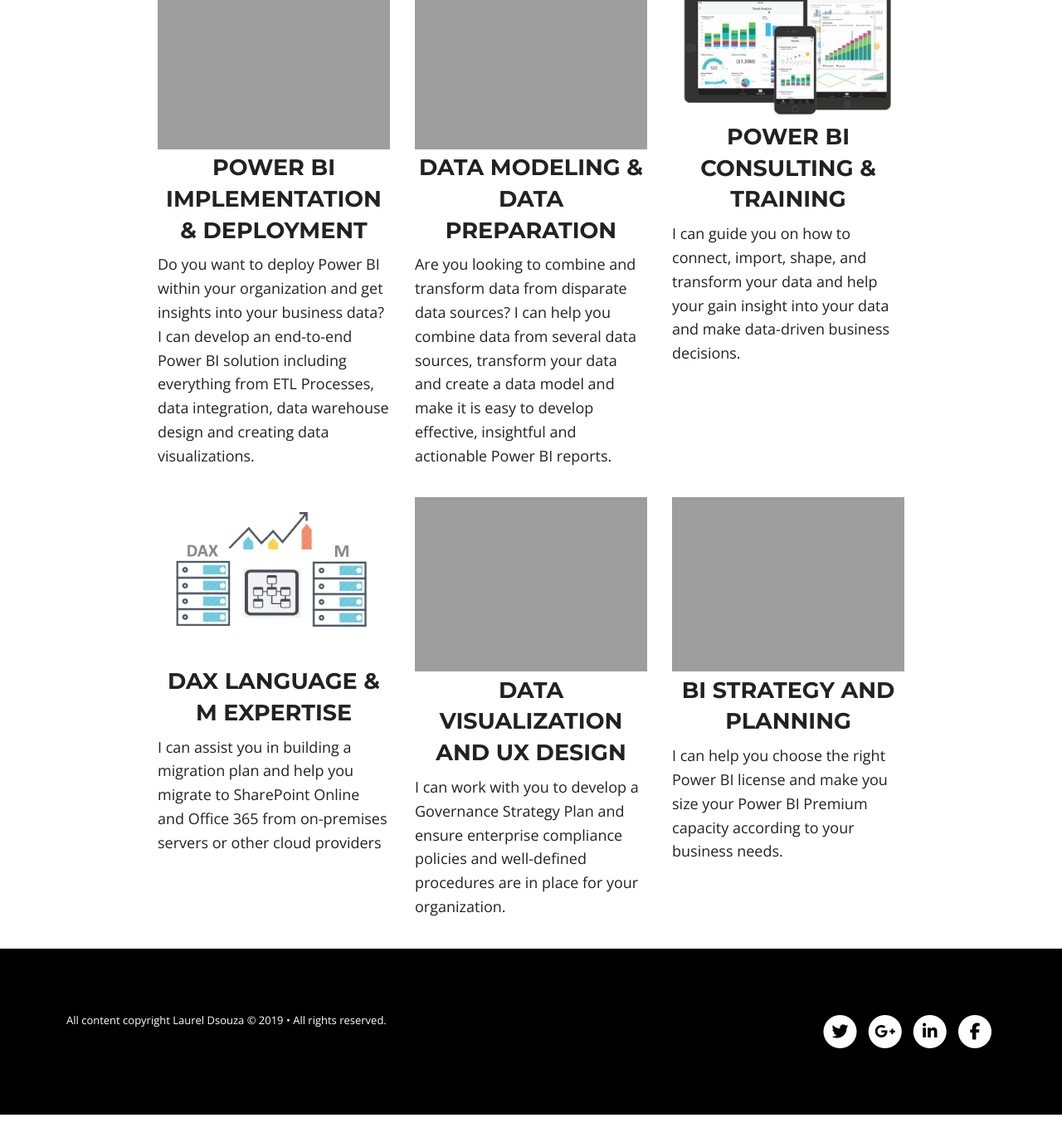
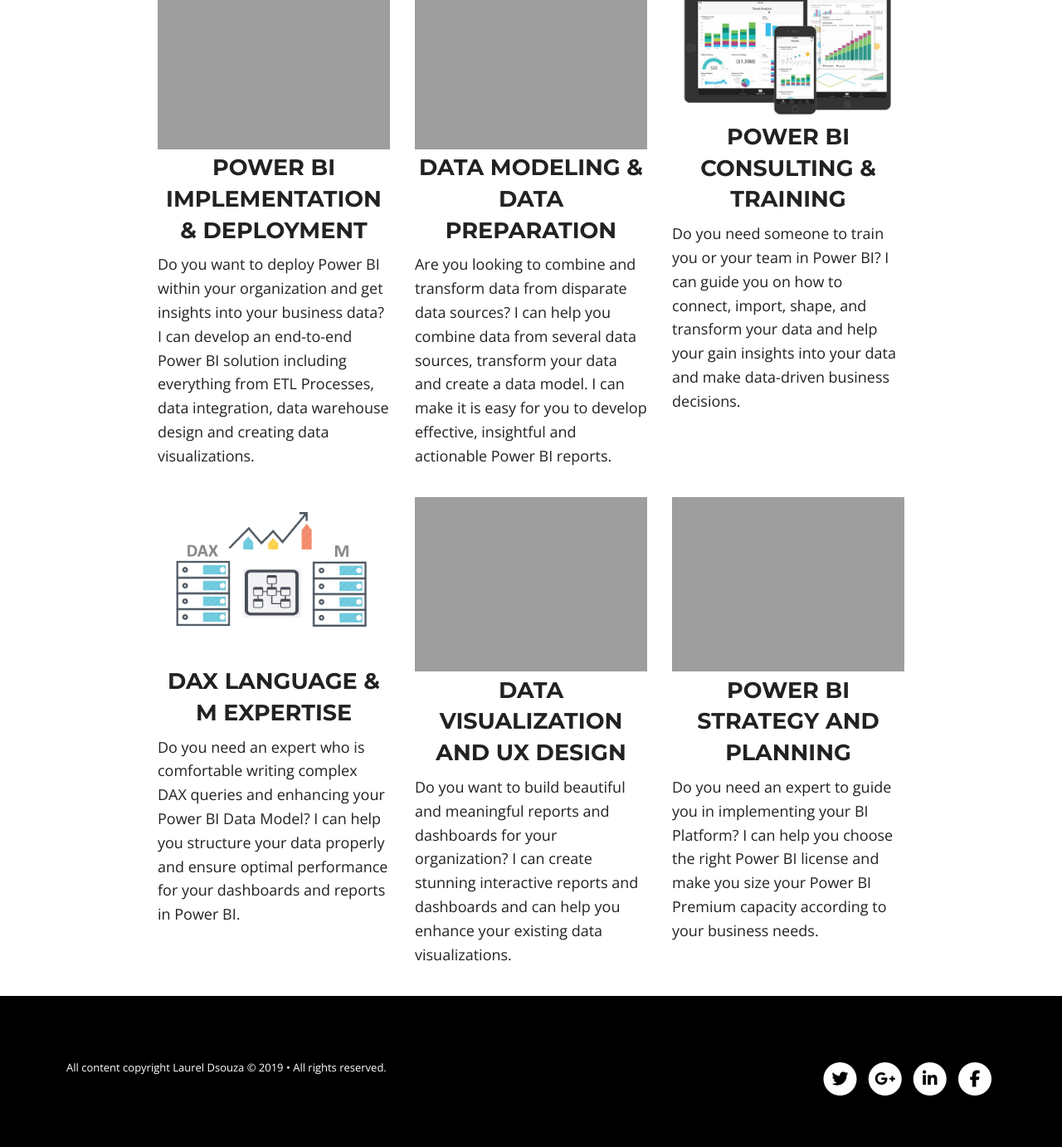
Before and after one commit to ldsouza/ldsouza.github.io, a Jekyll site: the page built from powerbi.md, in a window 1280 px wide and 1400 px high, scrolled down 368 px. Shown: the top 1382 px of the window at 83% size. Built offline with Jekyll 4.4.1, drawn with Linux system fonts in a browser that asks for light colours; nearby versions of some CDN libraries; library files that are not in the unit come from our copies; before the commit the page ends 1711 px from its top, so only the background shows below that.

Commit message:
Update powerbi.html

```diff
--- a/_includes/powerbi.html
+++ b/_includes/powerbi.html
@@ -36,14 +36,14 @@
              <img src="{{ site.url }}/images/services/powerbi4.png" alt="IT DELVE">
           <h3 class="title">Data Modeling & Data Preparation</h3>
           <p>Are you looking to combine and transform data from disparate data sources?
-            I can help you combine data from several data sources, transform your data and create a data model and make it is easy to develop effective, insightful and actionable Power BI reports.</p>
+            I can help you combine data from several data sources, transform your data and create a data model. I can make it is easy for you to develop effective, insightful and actionable Power BI reports.</p>
         </div>
 
 
         <div class="small-12 medium-4 large-4 columns">
                    <img src="{{ site.url }}/images/services/powerbi3.png" alt="IT DELVE">
           <h3 class="title">Power BI Consulting & Training</h3>
-          <p>I can guide you on how to connect, import, shape, and transform your data and help your gain insight into your data and make data-driven business decisions.</p>
+          <p>Do you need someone to train you or your team in Power BI? I can guide you on how to connect, import, shape, and transform your data and help your gain insights into your data and make data-driven business decisions.</p>
         </div>
         </div>
 
@@ -51,21 +51,21 @@
         <div class="small-12 medium-4 large-4 columns">
                      <img src="{{ site.url }}/images/services/powerbi11.png" alt="IT DELVE">
           <h3 class="title">DAX Language & M Expertise</h3>
-          <p>I can assist you in building a migration plan and help you migrate to SharePoint Online and Office 365 from on-premises
-          servers or other cloud providers</p>
+          <p>Do you need an expert who is comfortable writing complex DAX queries and enhancing your Power BI Data Model?
+I can help you structure your data properly and ensure optimal performance for your dashboards and reports in Power BI.</p>
         </div>
 
         <div class="small-12 medium-4 large-4 columns">
          <img src="{{ site.url }}/images/services/powerbi6.png" alt="IT DELVE">
           <h3 class="title">Data Visualization and UX Design</h3>
-          <p>I can work with you to develop a Governance Strategy Plan and ensure enterprise compliance policies and
-            well-defined procedures are in place for your organization.</p>
+          <p>Do you want to build beautiful and meaningful reports and dashboards for your organization?
+            I can create stunning interactive reports and dashboards and can help you enhance your existing data visualizations. </p>
         </div>
 
         <div class="small-12 medium-4 large-4 columns">
               <img src="{{ site.url }}/images/services/powerbi10.png" alt="IT DELVE">
-          <h3 class="title">BI Strategy and Planning</h3>
-         <p>I can help you choose the right Power BI license and make you size your Power BI Premium capacity according to your business needs. </p>
+          <h3 class="title">Power BI Strategy and Planning</h3>
+         <p>Do you need an expert to guide you in implementing your BI Platform? I can help you choose the right Power BI license and make you size your Power BI Premium capacity according to your business needs. </p>
         </div>
 
 
```
